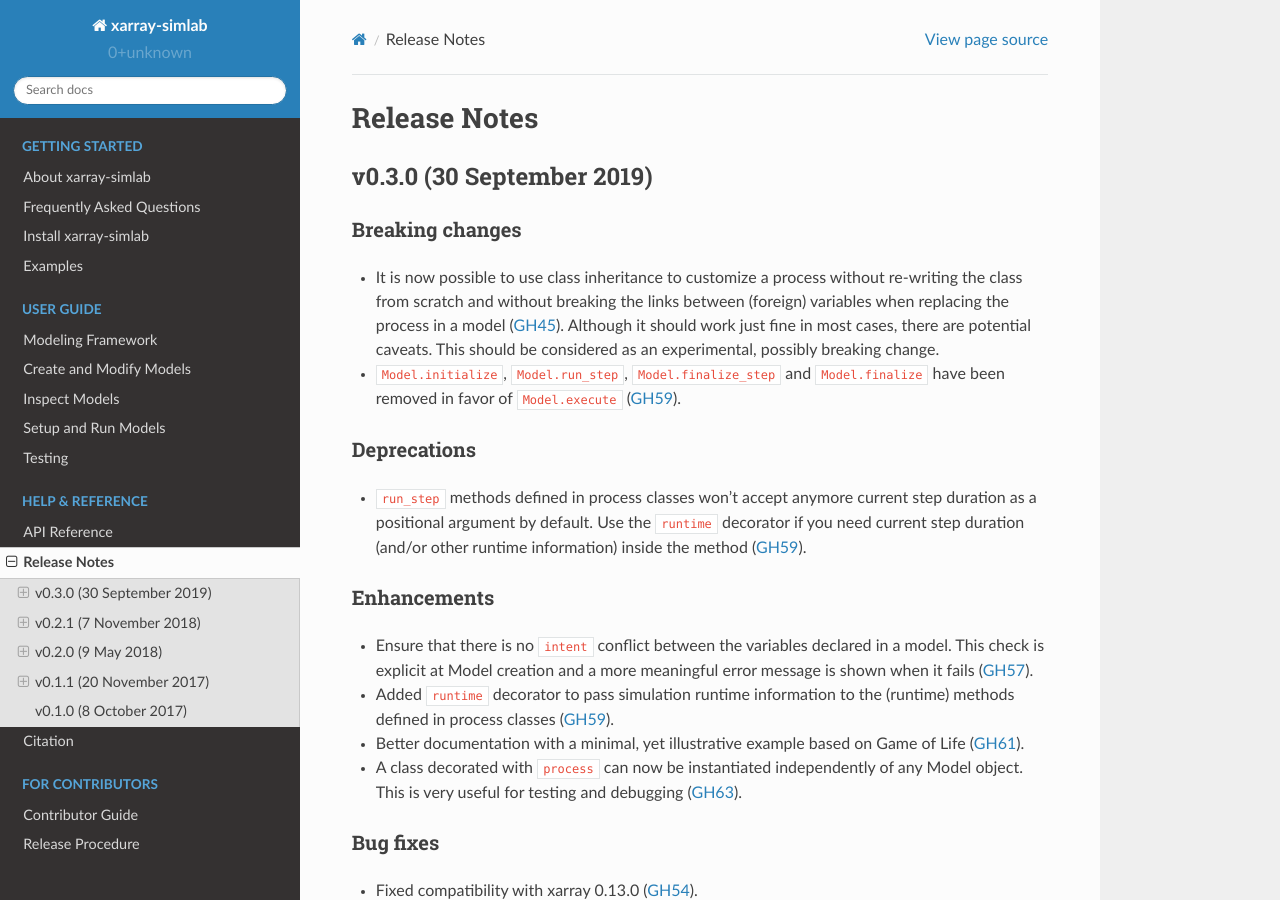
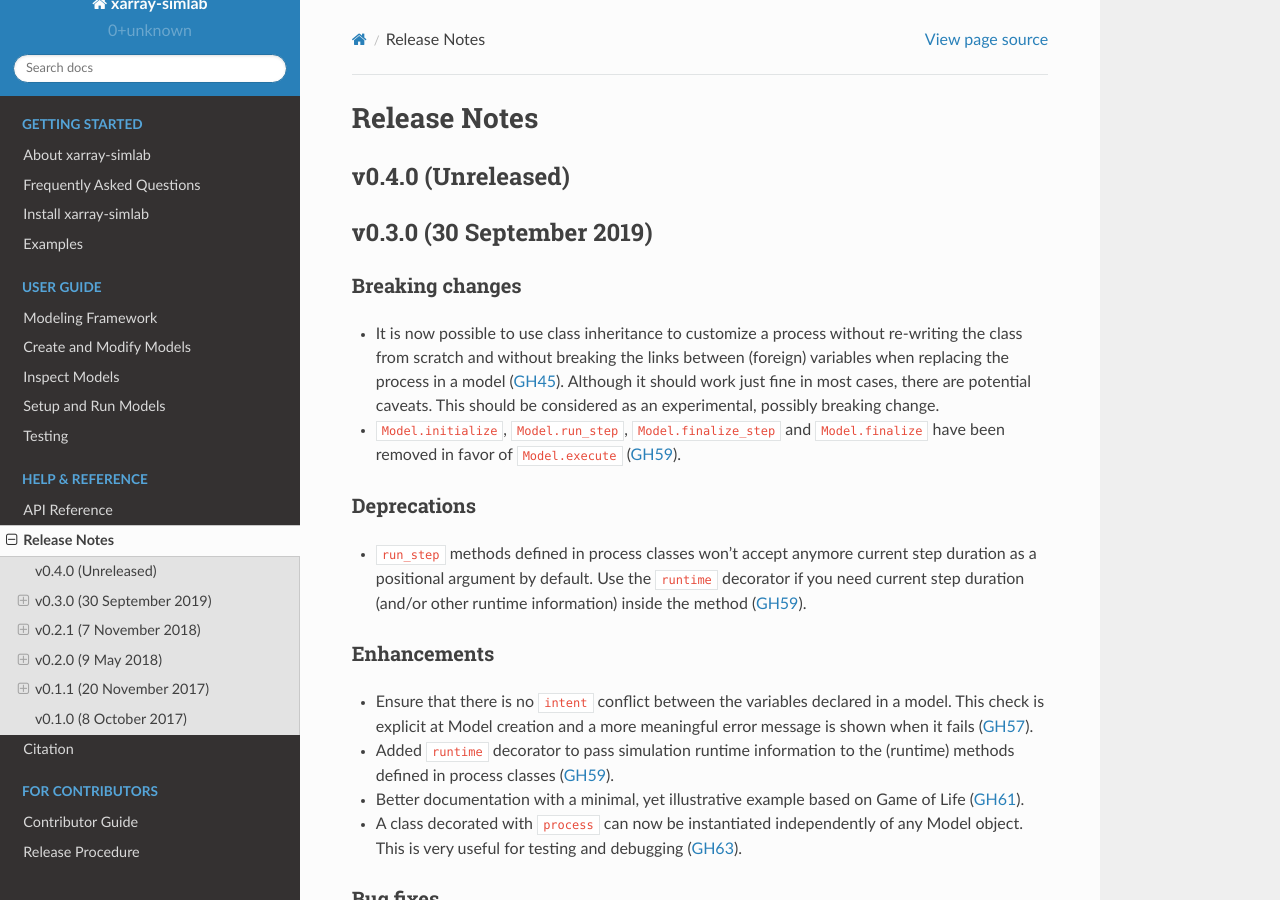
Before and after one commit to xarray-contrib/xarray-simlab, a Sphinx documentation site: the page built from doc/whats_new.rst, in a window 1280 px wide and 900 px high. Built offline with Sphinx 7.4.7 and the Read the Docs theme 2.0.0, drawn with Linux system fonts in a browser that asks for light colours; pages that are not in the unit, such as notebooks, are missing from menus; the version number could not be read and is left out.

Commit message:
revert to dev version

```diff
--- a/doc/whats_new.rst
+++ b/doc/whats_new.rst
@@ -2,6 +2,9 @@
 
 Release Notes
 =============
+
+v0.4.0 (Unreleased)
+-------------------
 
 v0.3.0 (30 September 2019)
 --------------------------
```
